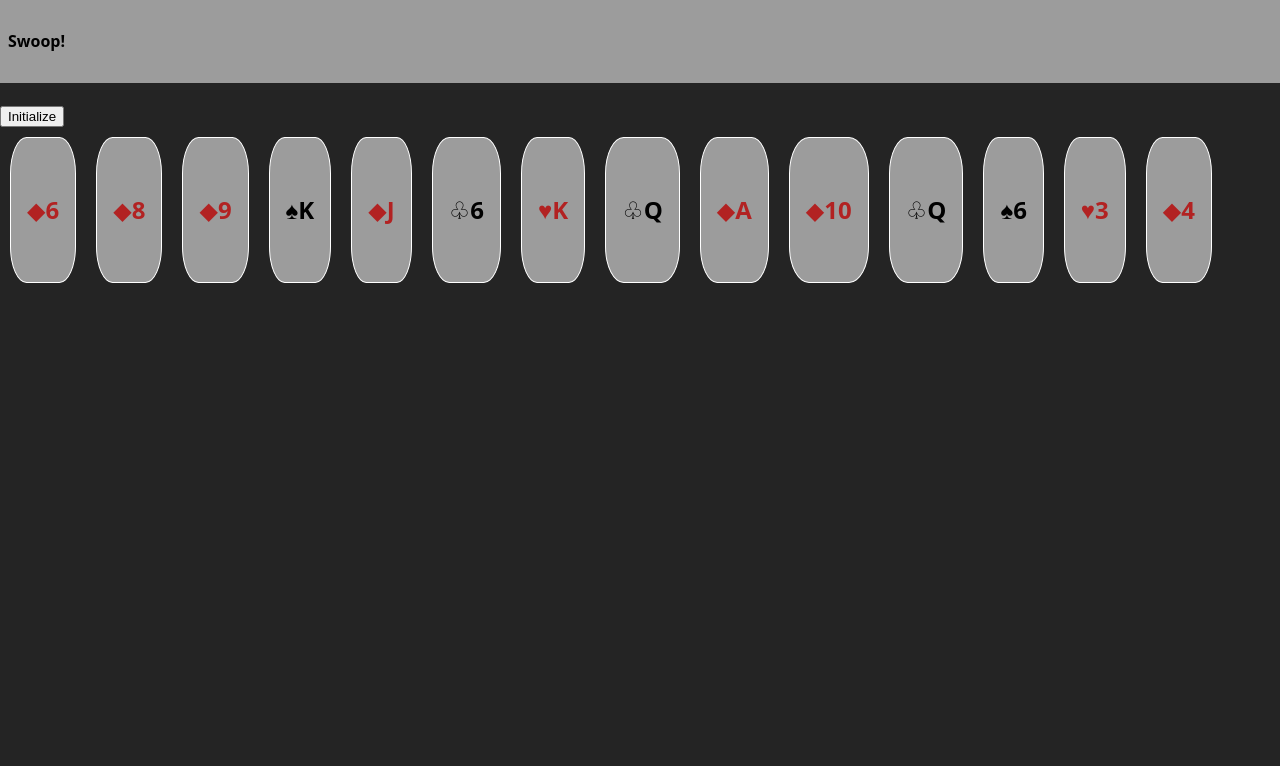
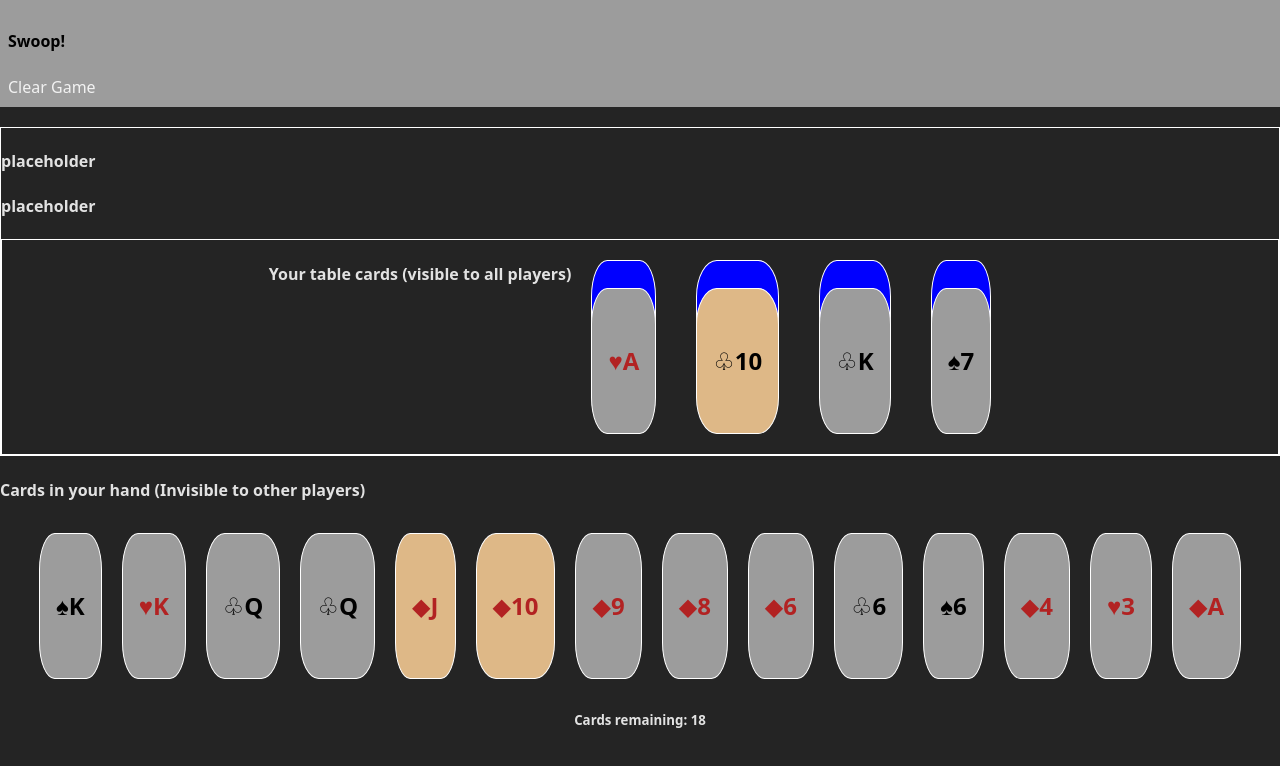
Before and after one commit to OccultSlolem/SwoopEngine, a React (Vite) app in the folder SwoopGame/: page / in a window 1280 px wide. Both pictures are taken after a click on the button "Initialize". Shown: the top 766 px of the page. Built offline with nearby package versions, Linux system fonts and the light colour scheme.

Commit message:
More progress on rendering the game

```diff
--- a/SwoopGame/src/App.tsx
+++ b/SwoopGame/src/App.tsx
@@ -9,6 +9,7 @@ function App() {
   });
   const [npcCardStacks, setNpcCardStacks] = useState<PlayerCardStack[]>([]);
   const [numNpcPlayers, setNumNpcPlayers] = useState(3);
+  const [gameActive, setGameActive] = useState(false);
 
 
   function shuffleCardDeck() {
@@ -54,7 +55,12 @@ function App() {
 
     const deck = shuffleCardDeck();
     if (numNpcPlayers < 2) {
-      alert('Too few players! Abort.')
+      alert('Too few players! Abort.');
+      return;
+    }
+
+    if (numNpcPlayers > 6) {
+      alert('Too many players! Abort.');
       return;
     }
 
@@ -82,6 +88,9 @@ function App() {
         else { fail(`player ${i} cardsInHand`); return; };
       }
 
+      // Sort cardsinHand by rank so they appear organized in the player's hand
+      cardStack.cardsInHand.sort((a, b) => b.value - a.value);
+
       // 2
       for (let j = 0; j < 4; j++) {
         const downCard = deck.pop();
@@ -104,21 +113,109 @@ function App() {
     console.log(cardStacks[0])
     setPlayerCardStack(cardStacks[0]);
     setNpcCardStacks(cardStacks.slice(1));
+    setGameActive(true);
   }
 
-
+  function clearGame() {
+    setPlayerCardStack({
+      tableCards: [],
+      cardsInHand: [],
+    });
+    setTableDeck([]);
+    setNpcCardStacks([]);
+    setGameActive(false);
+  }
 
   return (
     <>
-      <Header />
-      <button onClick={initalizeGame}>Initialize</button>
-        <PlayerCards stack={playerCardStack} />
+      <Header
+        isGameActive={gameActive}
+        clearGame={clearGame}
+      />
+        {
+          gameActive ?
+            <Game
+              playerCardStack={playerCardStack}
+              npcCardStacks={npcCardStacks}
+            /> :
+            <GameSettings setNumNpcPlayers={setNumNpcPlayers} startGame={initalizeGame} />
+        }
       <Footer />
     </>
   )
 }
 
+function GameSettings({
+  setNumNpcPlayers,
+  startGame
+}: {
+  setNumNpcPlayers: (amount: number) => void,
+  startGame: () => void
+}) {
+  return (
+    <div className="settings">
+      <h4>Settings</h4>
+      <label htmlFor="num-players">Number of Players</label>
+      <input
+        type="number"
+        id="num-players"
+        name="num-players"
+        placeholder="Number of players"
+        defaultValue={3}
+        onChange={(e) => setNumNpcPlayers(Number(e.target.value))}
+      />
+      <button onClick={startGame}>Initialize</button>
+    </div>
+  )
+}
 
+function Game(
+  { playerCardStack, npcCardStacks }:
+  { playerCardStack: PlayerCardStack, npcCardStacks: PlayerCardStack[] }
+) {
+  return (
+    <>
+      <Table playerCardStack={playerCardStack} npcCardStacks={npcCardStacks} />
+      <PlayerCardsInHand playerCardStack={playerCardStack} />
+    </>
+  )
+}
+
+function Table(
+  { playerCardStack, npcCardStacks }:
+  { playerCardStack: PlayerCardStack, npcCardStacks: PlayerCardStack[] }
+) {
+  return (
+    <div className="table-container">
+      {
+        npcCardStacks.map((stack: PlayerCardStack, i) => (
+          <div className="npc-wrapper" key={i}>
+            <h4>placeholder</h4>
+          </div>
+        ))
+      }
+
+      {/* Render the player's table cards */}
+      <div className="table-container row-wrap">
+        <h4>Your table cards (visible to all players)</h4>
+        {
+          playerCardStack.tableCards.map((pair, i) => {
+            const faceDown = pair.keys().next();
+            const faceUp = pair.values().next();
+
+            if (faceDown === null && faceUp === null) return (<></>);
+            return (
+              <div className="table-cards-column" key={i}>
+                {(faceDown.value) && (<Card suit={faceDown.value.suit} value={faceDown.value.value} isFlipped />)}
+                {(faceUp.value && (<Card suit={faceUp.value.suit} value={faceUp.value.value} />))}
+              </div>
+            )
+          })
+        }
+      </div>
+    </div>
+  )
+}
 
 interface PlayerCardStack {
   // Key is the face down card, value is the corresponding face up card
@@ -129,18 +226,17 @@ interface PlayerCardStack {
 /**
  * Contains all the cards that a given player has.
  */
-function PlayerCards({stack, isNPC}: { stack: PlayerCardStack, isNPC?: boolean }) {
+function PlayerCardsInHand({ playerCardStack }: { playerCardStack: PlayerCardStack }) {
   const [totalCards, setTotalCards] = useState(-1);
 
   useEffect(() => {
-    console.log(stack)
-    let total = stack.cardsInHand.length;
-    for (const set of stack.tableCards) {
+    let total = playerCardStack.cardsInHand.length;
+    for (const set of playerCardStack.tableCards) {
       set.forEach((card) => total += typeof(card) != 'undefined' ? 1 : 0)
     }
 
     setTotalCards(total);
-  }, [stack]);
+  }, [playerCardStack]);
 
   if (totalCards === 0) {
     return (
@@ -148,20 +244,14 @@ function PlayerCards({stack, isNPC}: { stack: PlayerCardStack, isNPC?: boolean }
     )
   }
 
-  if (isNPC) {
-    // We render all cards as flipped except for tableFaceUp cards
-    return (
-      <h3>TODO</h3>
-    )
-  }
-
   return (
     <>
+      <h4>Cards in your hand (Invisible to other players)</h4>
       {
-        stack.cardsInHand.length > 0 ? (
-          <div className="row">
+        playerCardStack.cardsInHand.length > 0 ? (
+          <div className="row-wrap">
             {
-              stack.cardsInHand.map((card, index) => (
+              playerCardStack.cardsInHand.map((card, index) => (
                 <Card key={index} suit={card.suit} value={card.value} isFlipped={card.isFlipped} />
               ))
             }
@@ -170,7 +260,10 @@ function PlayerCards({stack, isNPC}: { stack: PlayerCardStack, isNPC?: boolean }
           <h3>No cards left in hand</h3>
         )
       }
-      {/* TODO: Render tableCards */}
+      {/* Using row-wrap as its a convenient way to center the div */}
+      <div className="row-wrap">
+        <h5>Cards remaining: {totalCards}</h5>
+      </div>
     </>
   )
 }
@@ -188,10 +281,12 @@ function Card({ suit, value, isFlipped }: Card) {
   const color: 'black' | 'red' =  // automatically assign color based on suit
     (suit === 'diamonds' || suit === 'hearts') ? 'red' : 'black';
 
+  const showTrumpCardColor = !isFlipped && (value === 10 || value === 11)
+
   if (isFlipped) return (<div className="flipped"></div>)
 
   return (
-    <div className={`card card-${color}`}>
+    <div className={`card card-${color}${showTrumpCardColor ? ' card-trump' : ''}`}>
       <h4>
         {
           suit === 'diamonds' ? '◆' :
@@ -214,10 +309,20 @@ function Card({ suit, value, isFlipped }: Card) {
 }
 
 
-function Header() {
+function Header(
+  { isGameActive, clearGame }:
+  { isGameActive: boolean, clearGame: () => void }
+) {
   return (
     <ul className="header">
       <h4>Swoop!</h4>
+      {
+        isGameActive && (
+          <li>
+            Clear Game
+          </li>
+        )
+      }
     </ul>
   )
 }
--- a/SwoopGame/src/index.css
+++ b/SwoopGame/src/index.css
@@ -47,6 +47,19 @@ body {
   color: black;
 }
 
+.settings {
+  border: 1px white;
+  border-style: solid;
+  box-sizing: content-box;
+  display: flex;
+  flex-direction: column;
+  align-items: center;
+}
+
+.settings input {
+  margin: 1rem
+}
+
 .card {
   border: 1px white;
   border-style: solid;
@@ -60,6 +73,14 @@ body {
   background-color: #9c9c9c;
   transition: background-color 0.2s ease;
   align-items: center;
+}
+
+.card-trump {
+  background-color: burlywood;
+}
+
+.card-selected {
+  background-color: whitesmoke;
 }
 
 .flipped {
@@ -92,6 +113,28 @@ body {
   font-size: x-large;
 }
 
-.row {
-  display: flex
+.row-wrap {
+  display: flex;
+  flex-flow: row wrap;
+  justify-content: center;
 }
+
+.table-container {
+  border: 1px white;
+  border-style: solid;
+}
+
+.table-cards-column {
+  display: flex;
+  flex-direction: column;
+  margin: 10px;
+}
+
+.table-cards-column > .card {
+  margin-top: -8rem;
+  margin-bottom: 10px;
+}
+
+.centered {
+  text-align: center;
+}
```
